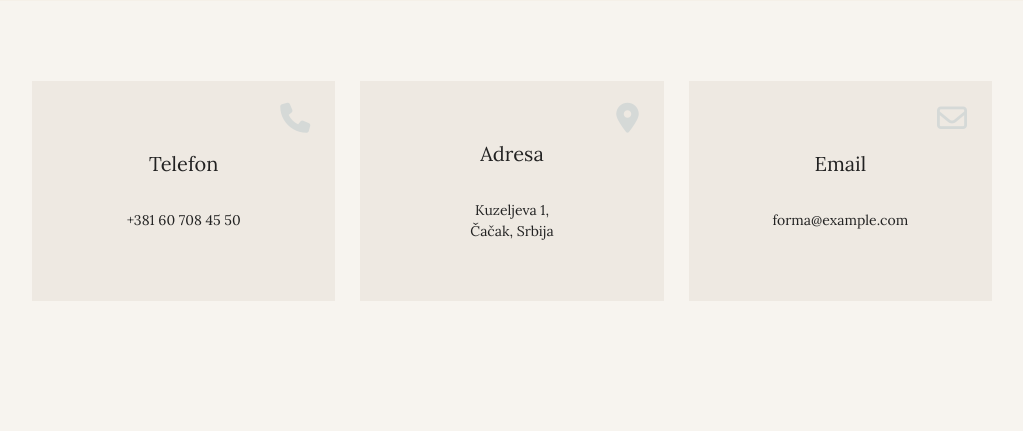
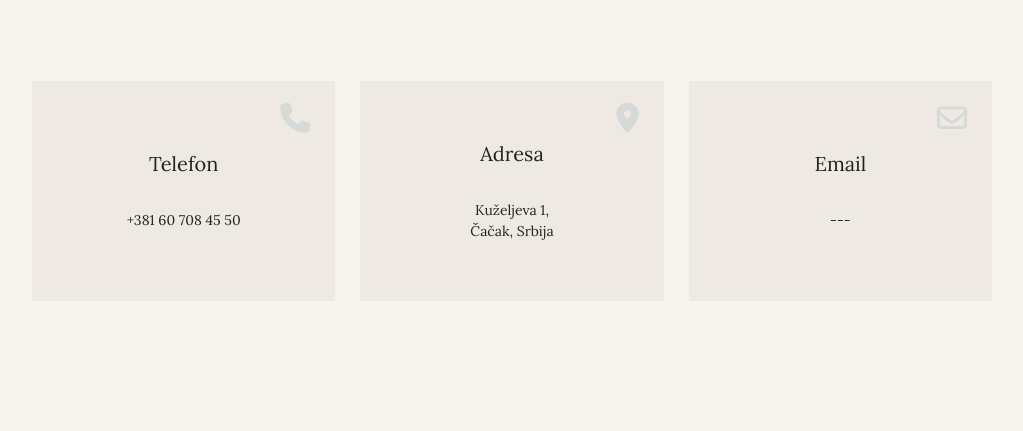
Before and after one commit to andjelaa11/FORMA-, a Django app: page / in a window 1280 px wide. Shown: the part 3615-4046 px from the top of the page, without its empty margins (128-1151 px from the left). Run offline with Django 5.2, Linux system fonts and the light colour scheme.

Commit message:
Make small website changes

```diff
--- a/core/templates/core/home.html
+++ b/core/templates/core/home.html
@@ -33,9 +33,10 @@
     </header>
 
     <!-- HERO SEKCIJA -->
+    <!-- src="{% static 'core/images/home picture.jpg' %}"-->
     <section class="hero">
         <img
-            src="{% static 'core/images/home picture.jpg' %}"
+
             alt="FORMA Pilates studio"
             class="hero-image"
         >
@@ -52,8 +53,8 @@
 
         <div class="about-image-wrapper">
             <img
-                src="{% static 'core/images/profile picture.jpg' %}"
-                alt="Ina Jerotić"
+                src="{% static 'core/images/profile_picture.jpg' %}"
+                alt="Iva Jevtović"
                 class="about-image"
             >
         </div>
@@ -331,7 +332,7 @@
                 <div class="contact-line"></div>
 
                 <a href="https://www.google.com/maps/search/?api=1&query=Kuželjeva+1%2C+Čačak%2C+Serbia" target="_blank">
-                    <p>Kuzeljeva 1,</p>
+                    <p>Kuželjeva 1,</p>
                     <p>Čačak, Srbija</p>
                 </a>
             </div>
@@ -343,8 +344,8 @@
                 <h3>Email</h3>
                 <div class="contact-line"></div>
 
-                <a href="mailto:forma@example.com">
-                    forma@example.com
+                <a href="mailto:---@example.com">
+                    ---
                 </a>
             </div>
 
@@ -353,11 +354,11 @@
 
         <div class="social-links">
 
-            <a href="https://www.instagram.com/" target="_blank" aria-label="Instagram">
+            <a href="https://www.instagram.com/studioforma.rs/" target="_blank" aria-label="Instagram">
                 <i class="fa-brands fa-instagram"></i>
             </a>
 
-            <a href="https://wa.me/381658880000" target="_blank" aria-label="WhatsApp">
+            <a href="https://wa.me/381607084550" target="_blank" aria-label="WhatsApp">
                 <i class="fa-brands fa-whatsapp"></i>
             </a>
 
```
Also changed, not shown: core/static/core/images/Logo.jpeg (added), core/static/core/images/home picture.jpg (deleted), core/static/core/images/profile picture.jpg (deleted), core/static/core/images/profile_picture.jpg (added).
